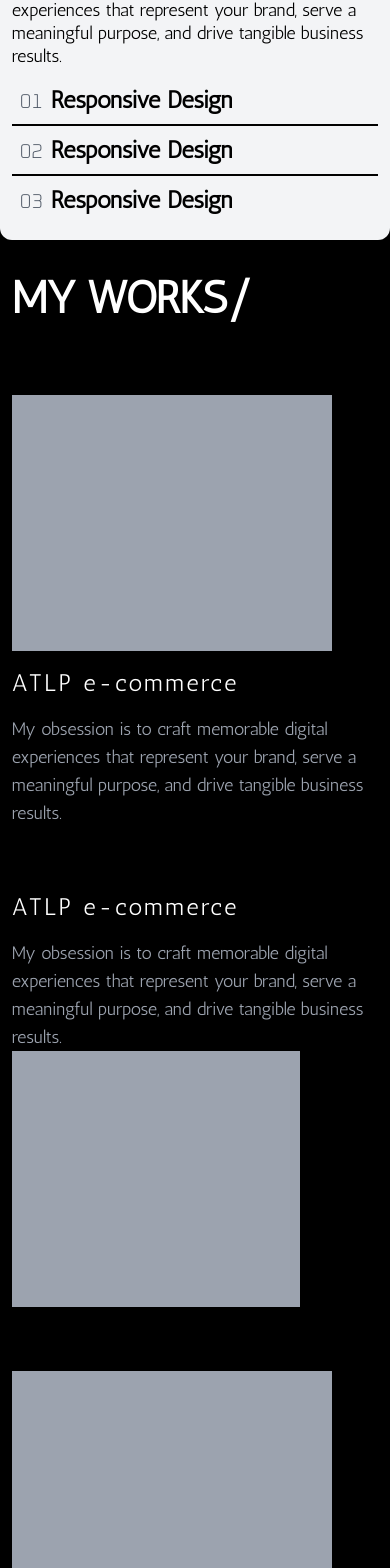
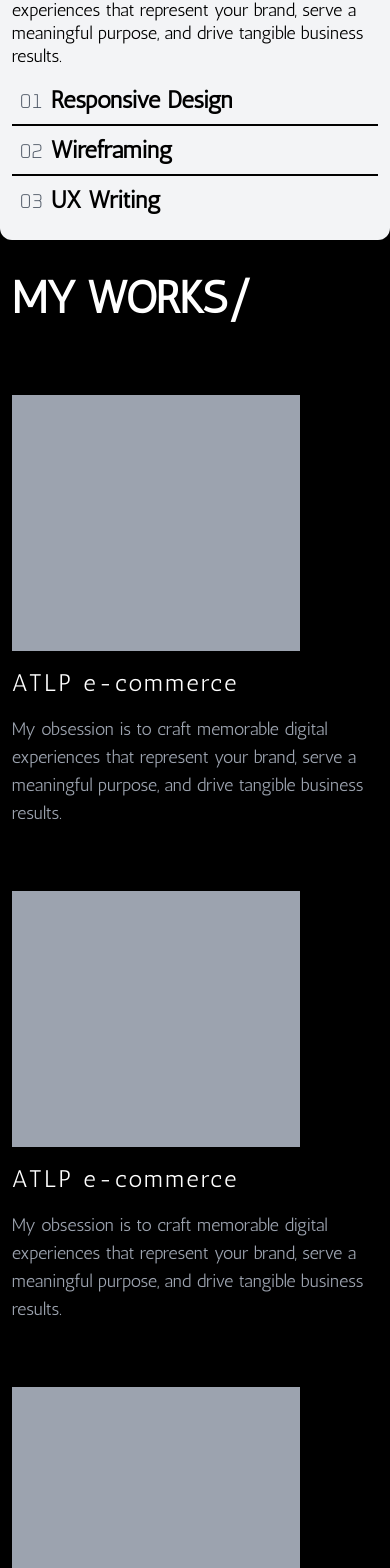
Before and after one commit to Sng43/sng_brand, a React (Vite) app in the folder my_brand/: page / in a window 390 px wide. Shown: the part 1134-2702 px from the top of the page. Built offline with nearby package versions, Linux system fonts and the light colour scheme; what @designbycode/tailwindcss-text-shadow would draw is missing.

Commit message:
flex-row

```diff
--- a/my_brand/src/Sections/Services.tsx
+++ b/my_brand/src/Sections/Services.tsx
@@ -19,13 +19,13 @@ const Services = () => {
                     <p className="sm:w-[45%] mt-6 lg:mt-5 font-antic leading-[23px] text-black tracking-normal text-lg lg:text-xl lg:leading-7 lg:tracking-wider">My obsession is to craft memorable digital experiences that represent your brand, serve a meaningful purpose, and drive tangible business results.</p>
                     <ul className="sm:w-[55%] sm:ml-28">
                         <li className="sm:ml-10 border-b-2 border-black">
-                        <h1 className="sm:ml-4 font-antic font-extrabold text-2xl tracking-tightest mb-2 mt-4"><span className="font-oxanium-thin font-light text-xl text-gray-600 mx-2" >01</span>Responsive Design</h1>
+                        <h1 className="sm:ml-4 lg:text-4xl font-antic font-extrabold text-2xl tracking-tightest mb-2 mt-4"><span className="font-oxanium-thin font-light text-xl text-gray-600 mx-2" >01</span>Responsive Design</h1>
                         </li>
                         <li className="sm:ml-10 border-b-2 border-black">
-                        <h1 className="sm:ml-4 font-antic font-extrabold text-2xl tracking-tightest my-2"><span className="font-oxanium-thin font-light text-xl text-gray-600 mx-2" >02</span>Responsive Design</h1>
+                        <h1 className="sm:ml-4 lg:text-4xl font-antic font-extrabold text-2xl tracking-tightest my-2"><span className="font-oxanium-thin font-light text-xl text-gray-600 mx-2" >02</span>Wireframing</h1>
                         </li>
                         <li className="sm:ml-10">
-                        <h1 className="sm:ml-4 font-antic font-extrabold text-2xl tracking-tightest my-2"><span className="font-oxanium-thin font-light text-xl text-gray-600 mx-2" >03</span>Responsive Design</h1>
+                        <h1 className="sm:ml-4 lg:text-4xl font-antic font-extrabold text-2xl tracking-tightest my-2"><span className="font-oxanium-thin font-light text-xl text-gray-600 mx-2" >03</span>UX Writing</h1>
                         </li>
                     </ul>
                 </div>
--- a/my_brand/src/Sections/Work.tsx
+++ b/my_brand/src/Sections/Work.tsx
@@ -3,34 +3,34 @@ const Work = () => {
         <section className="w-[94%] sm:w-[90%] m-auto">
             <h1 className="font-antic font-extrabold text-[2.8rem] sm:text-6xl lg:text-8xl tracking-tight my-6 lg:my-10">MY WORKS/</h1>
             <div className="my-16 sm:flex justify-between items-center">
-                <div className="h-64 w-80 lg:h-80 lg:w-[400px] xl:w-[540px] bg-gray-400">
+                <div className="h-64 w-72 lg:h-80 lg:w-[400px] xl:w-[540px] bg-gray-400">
                 </div>
                 <div className="sm:w-[40%] ">
                 <h3 className="my-4 font-antic text-2xl xl:text-4xl tracking-widest">ATLP e-commerce</h3>
                 <p className="font-antic text-gray-400 hover:text-white text-lg xl:text-xl">My obsession is to craft memorable digital experiences that represent your brand, serve a meaningful purpose, and drive tangible business results.</p>
                 </div>
             </div>
-            <div className="my-16 sm:flex justify-between items-center">
+            <div className="my-16 sm:flex justify-between items-center flex-row-reverse">
+                <div className="h-64 w-72 lg:h-80 lg:w-[400px] xl:w-[540px] bg-gray-400"></div>
                 <div className="sm:w-[40%] ">
                 <h3 className="my-4 font-antic text-2xl xl:text-4xl tracking-widest">ATLP e-commerce</h3>
                 <p className="font-antic text-gray-400 hover:text-white text-lg xl:text-xl">My obsession is to craft memorable digital experiences that represent your brand, serve a meaningful purpose, and drive tangible business results.</p>
                 </div>
-                <div className="h-64 w-72 lg:h-80 lg:w-[400px] xl:w-[540px] bg-gray-400"></div>
             </div>
             <div className="my-16 sm:flex justify-between items-center">
-                <div className="h-64 w-80 lg:h-80 lg:w-[400px] xl:w-[540px] bg-gray-400">
+                <div className="h-64 w-72 lg:h-80 lg:w-[400px] xl:w-[540px] bg-gray-400">
                 </div>
                 <div className="sm:w-[40%] ">
                 <h3 className="my-4 font-antic text-2xl xl:text-4xl tracking-widest">ATLP e-commerce</h3>
                 <p className="font-antic text-gray-400 hover:text-white text-lg xl:text-xl">My obsession is to craft memorable digital experiences that represent your brand, serve a meaningful purpose, and drive tangible business results.</p>
                 </div>
             </div>
-            <div className="my-16 sm:flex justify-between items-center">
+            <div className="my-16 sm:flex justify-between items-center flex-row-reverse">
+                <div className="h-64 w-72 lg:h-80 lg:w-[400px] xl:w-[540px] bg-gray-400"></div>
                 <div className="sm:w-[40%] ">
                 <h3 className="my-4 font-antic text-2xl xl:text-4xl tracking-widest">ATLP e-commerce</h3>
                 <p className="font-antic text-gray-400 hover:text-white text-lg xl:text-xl">My obsession is to craft memorable digital experiences that represent your brand, serve a meaningful purpose, and drive tangible business results.</p>
                 </div>
-                <div className="h-64 w-72 lg:h-80 lg:w-[400px] xl:w-[540px] bg-gray-400"></div>
             </div>
         </section>
     );
```
